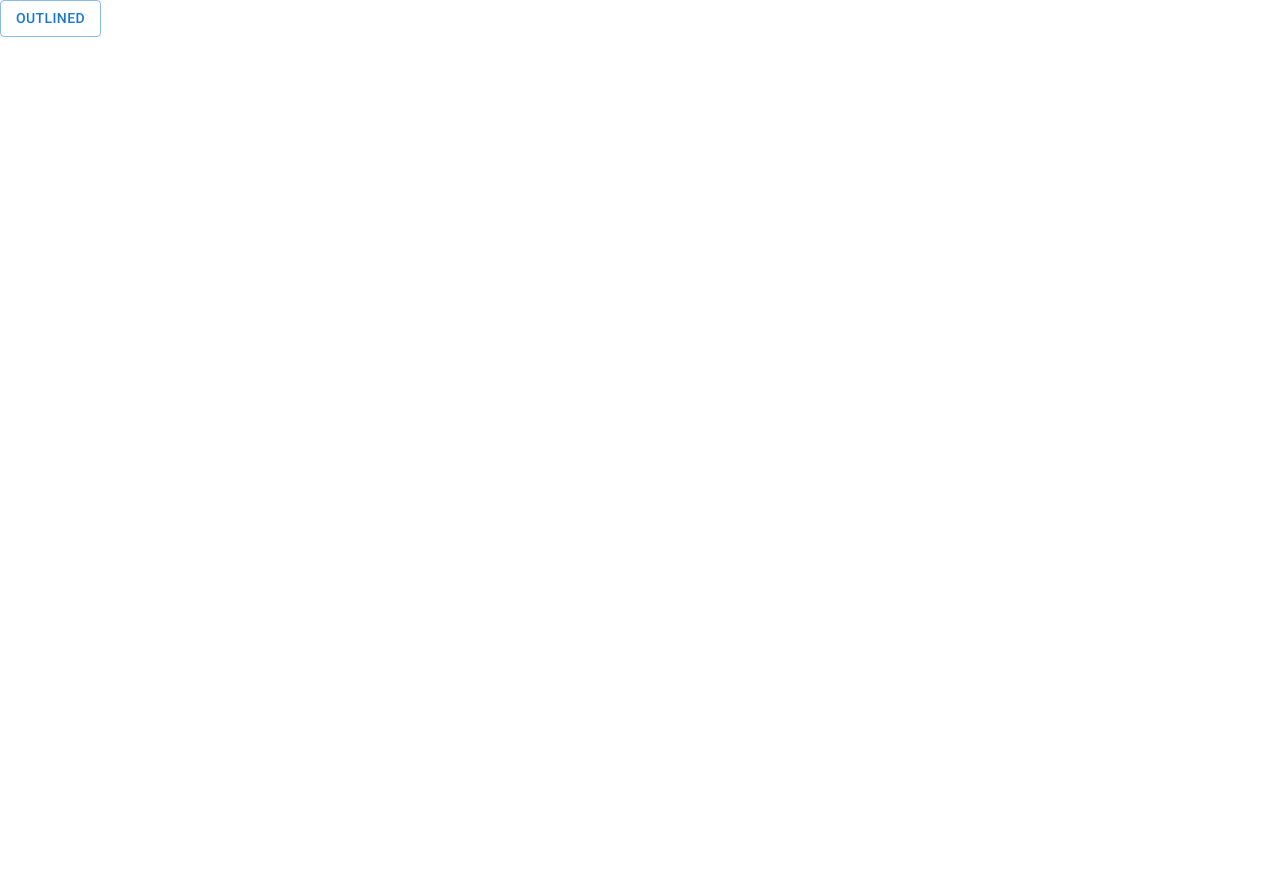
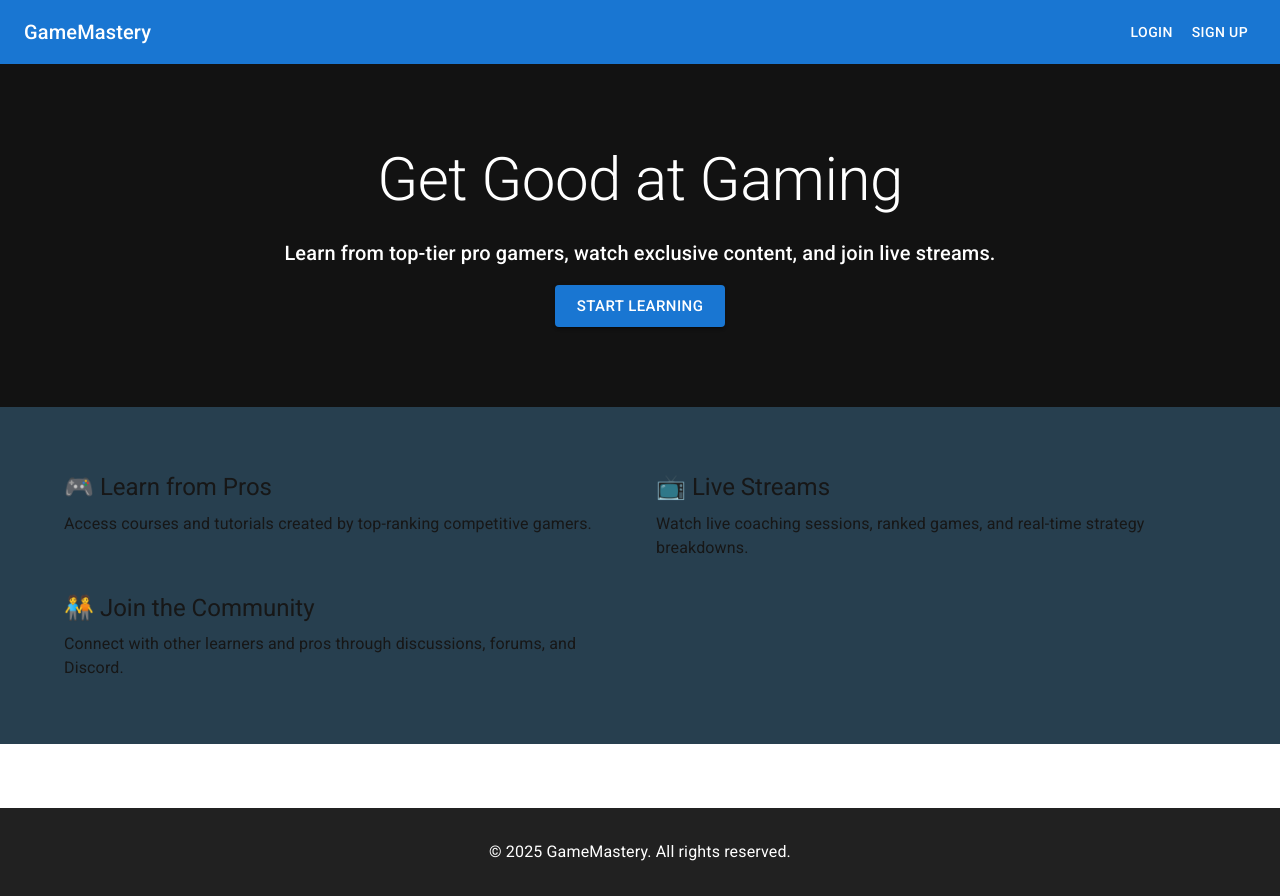
Before and after one commit to motionnblur/gamer-school, a Next.js app in the folder client/: page / in a window 1280 px wide. Before the commit the page ends 800 px from the top, so only its background shows below. Built offline with nearby package versions, Linux system fonts and the light colour scheme.

Commit message:
Add landing page template

```diff
--- a/client/src/app/page.tsx
+++ b/client/src/app/page.tsx
@@ -1,12 +1,100 @@
 "use client";
 
-import { Button } from "@mui/material";
+import {
+  Container,
+  Typography,
+  Button,
+  Box,
+  AppBar,
+  Toolbar,
+  Grid,
+} from "@mui/material";
+
 import styles from "./page.module.css";
 
 export default function Home() {
   return (
-    <div>
-      <Button variant="outlined">Outlined</Button>
-    </div>
+    <>
+      {/* Navbar */}
+      <AppBar position="static">
+        <Toolbar>
+          <Typography variant="h6" sx={{ flexGrow: 1 }}>
+            GameMastery
+          </Typography>
+          <Button color="inherit">Login</Button>
+          <Button color="inherit">Sign Up</Button>
+        </Toolbar>
+      </AppBar>
+
+      {/* Hero Section */}
+      <Box
+        sx={{ bgcolor: "#121212", color: "white", py: 10, textAlign: "center" }}
+      >
+        <Container maxWidth="md">
+          <Typography variant="h2" gutterBottom>
+            Get Good at Gaming
+          </Typography>
+          <Typography variant="h6" paragraph>
+            Learn from top-tier pro gamers, watch exclusive content, and join
+            live streams.
+          </Typography>
+          <Button variant="contained" color="primary" size="large">
+            Start Learning
+          </Button>
+        </Container>
+      </Box>
+
+      {/* Feature Highlights */}
+      <Box sx={{ py: 8, bgcolor: "#273F4F" }}>
+        <Container>
+          <Grid container spacing={4}>
+            <Grid size={6}>
+              <Typography variant="h5" gutterBottom>
+                🎮 Learn from Pros
+              </Typography>
+              <Typography>
+                Access courses and tutorials created by top-ranking competitive
+                gamers.
+              </Typography>
+            </Grid>
+            <Grid size={6}>
+              <Typography variant="h5" gutterBottom>
+                📺 Live Streams
+              </Typography>
+              <Typography>
+                Watch live coaching sessions, ranked games, and real-time
+                strategy breakdowns.
+              </Typography>
+            </Grid>
+            <Grid size={6}>
+              <Typography variant="h5" gutterBottom>
+                🧑‍🤝‍🧑 Join the Community
+              </Typography>
+              <Typography>
+                Connect with other learners and pros through discussions,
+                forums, and Discord.
+              </Typography>
+            </Grid>
+          </Grid>
+        </Container>
+      </Box>
+
+      {/* Footer */}
+      <Box
+        sx={{
+          bgcolor: "#212121",
+          color: "white",
+          py: 4,
+          mt: 8,
+          textAlign: "center",
+        }}
+      >
+        <Container>
+          <Typography>
+            &copy; {new Date().getFullYear()} GameMastery. All rights reserved.
+          </Typography>
+        </Container>
+      </Box>
+    </>
   );
 }
```
